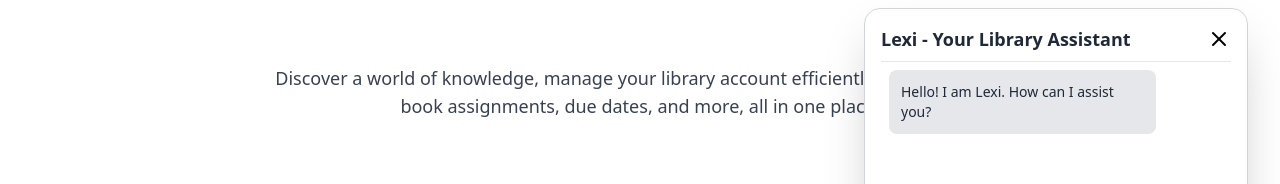
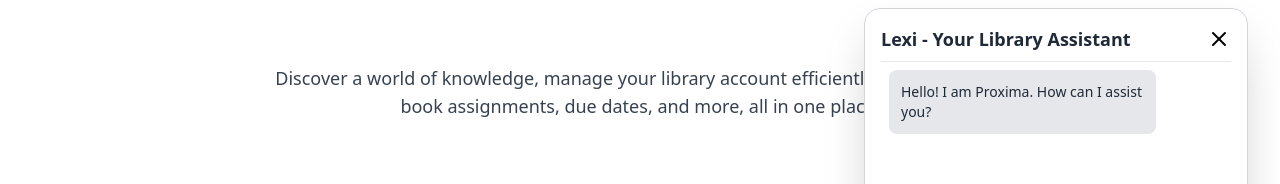
Before and after one commit to aakashkumar007/lms-client, a React (Vite) app: page / in a window 1280 px wide. Both pictures are taken after a click on the icon 1212 px from the left and 732 px from the top of the page. Shown: the part 168-352 px from the top of the page. Built offline with nearby package versions, Linux system fonts and the light colour scheme; no server answers.

Commit message:
changed Name

```diff
--- a/src/component/chatModal.jsx
+++ b/src/component/chatModal.jsx
@@ -4,7 +4,7 @@ import axios from "axios";
 
 export default function ChatBox({ isOpen, onClose }) {
   const [messages, setMessages] = useState([
-    { role: "bot", text: "Hello! I am Lexi. How can I assist you?" },
+    { role: "bot", text: "Hello! I am Proxima. How can I assist you?" },
   ]);
   const [input, setInput] = useState("");
   const [loading, setLoading] = useState(false);
```
